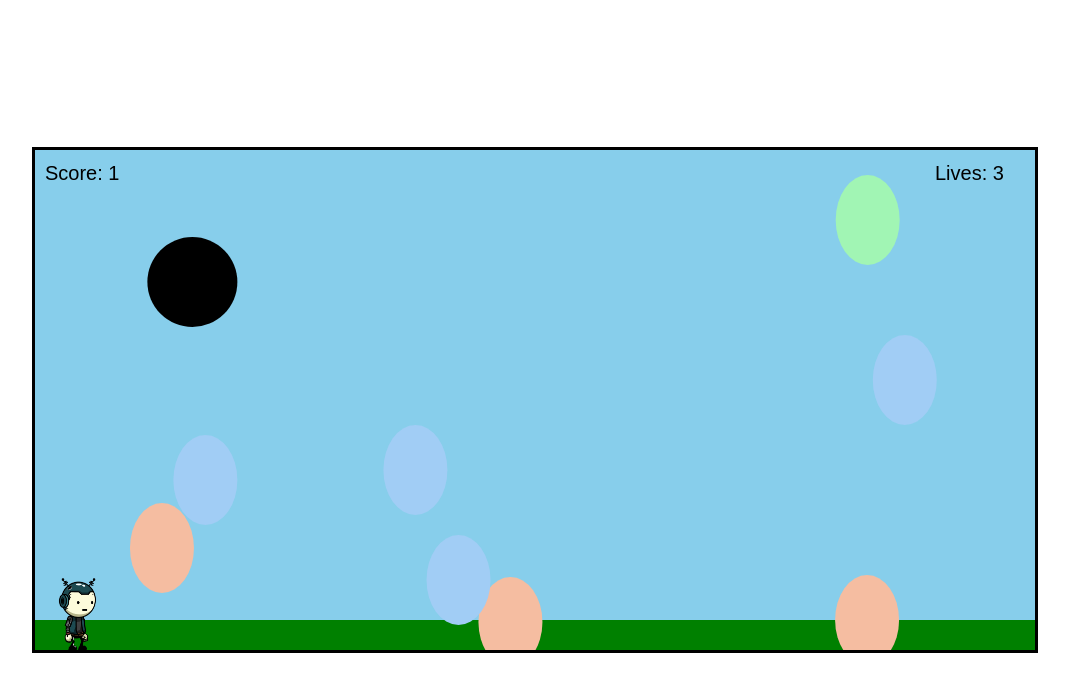
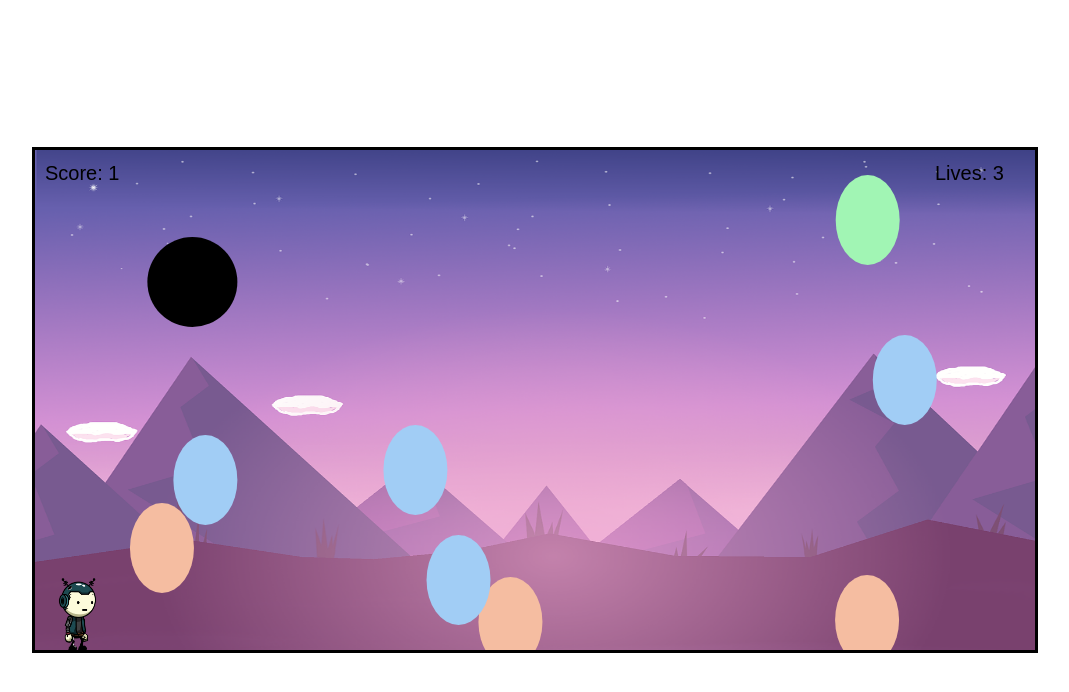
Before and after one commit to PSlomkaa/Easter-game, a plain HTML site: page CanvasPro-main/index.html in a window 1280 px wide. Shown: the whole page, without its empty margins (105-1174 px from the left). Drawn offline with Linux system fonts and the light colour scheme.

Commit message:
background on main

```diff
--- a/CanvasPro-main/index.html
+++ b/CanvasPro-main/index.html
@@ -1,16 +1,16 @@
 <!DOCTYPE html>
 <html lang="en">
-<head>
-    <meta charset="UTF-8">
-    <meta name="viewport" content="width=device-width, initial-scale=1.0">
+  <head>
+    <meta charset="UTF-8" />
+    <meta name="viewport" content="width=device-width, initial-scale=1.0" />
     <title>Document</title>
-    <link rel="stylesheet" href="style.css">
-</head>
-<body>
+    <link rel="stylesheet" href="style.css" />
+  </head>
+  <body>
     <canvas id="canvas1"></canvas>
 
-    <img src="img/skeleton-00_idle_00.png" id="player">
-
+    <img src="img/skeleton-00_idle_00.png" id="player" />
+    <img src="img/the-background-2819000_1280.png" id="bg" style="display: none;"/>
     <script src="main.js" type="module"></script>
-</body>
+  </body>
 </html>
--- a/CanvasPro-main/main.js
+++ b/CanvasPro-main/main.js
@@ -1,9 +1,9 @@
 import { Player } from "./player.js";
 import { InputHandler } from "./input.js";
 
-window.addEventListener('load', function () {
-    const canvas = document.getElementById('canvas1');
-    const ctx = canvas.getContext('2d');
+window.addEventListener("load", function () {
+  const canvas = document.getElementById("canvas1");
+  const ctx = canvas.getContext("2d");
   canvas.height = 500;
   canvas.width = 1000;
 
@@ -18,6 +18,7 @@ window.addEventListener('load', function () {
       this.score = 0;
       this.lives = 3; // Added lives attribute
       this.isGameOver = false;
+      this.backgroundImage = document.getElementById("bg");
     }
 
     update() {
@@ -26,8 +27,8 @@ window.addEventListener('load', function () {
       this.player.update(this.input.keys);
 
       // Update egg and bomb positions
-            this.eggs.forEach((egg, index) => egg.y += 2);
-            this.bombs.forEach((bomb, index) => bomb.y += 2);
+      this.eggs.forEach((egg, index) => (egg.y += 2));
+      this.bombs.forEach((bomb, index) => (bomb.y += 2));
 
       // Remove off-screen eggs and bombs
       this.eggs = this.eggs.filter((egg) => egg.y < this.height);
@@ -39,7 +40,11 @@ window.addEventListener('load', function () {
       // Randomly spawn eggs and bombs
       if (Math.random() < 0.04) {
         const eggColor = getRandomColor();
-                this.eggs.push({ x: Math.random() * this.width, y: 0, color: eggColor });
+        this.eggs.push({
+          x: Math.random() * this.width,
+          y: 0,
+          color: eggColor,
+        });
       }
 
       if (Math.random() < 0.005) {
@@ -89,13 +94,8 @@ window.addEventListener('load', function () {
     }
 
     draw(context) {
-            // Draw background (sky)
-            ctx.fillStyle = '#87CEEB'; // Sky blue color
-            ctx.fillRect(0, 0, this.width, this.height);
-
-            // Draw ground
-            ctx.fillStyle = 'green'; // Saddle brown color
-            ctx.fillRect(0, this.height - 30, this.width, 30);
+      //Draw background
+      this.drawBackground();
 
       // Draw eggs
       this.eggs.forEach((egg) => this.drawEgg(egg.x, egg.y, egg.color));
@@ -127,7 +127,7 @@ window.addEventListener('load', function () {
     drawBomb(x, y) {
       ctx.beginPath();
       ctx.arc(x, y, 45, 0, Math.PI * 2);
-            ctx.fillStyle = '#000';
+      ctx.fillStyle = "#000";
       ctx.fill();
       ctx.closePath();
     }
@@ -136,6 +136,10 @@ window.addEventListener('load', function () {
       ctx.font = "20px Arial";
       ctx.fillStyle = "#000";
       ctx.fillText("Score: " + this.score, 10, 30);
+    }
+
+    drawBackground() {
+      ctx.drawImage(this.backgroundImage, 0, 0, this.width, this.height);
     }
 
     drawLives() {
@@ -157,7 +161,7 @@ window.addEventListener('load', function () {
   animate();
 
   function getRandomColor() {
-        const colors = ['#f5bda1', '#a1cdf5', '#a1f5b4']; // Add more colors as needed
+    const colors = ["#f5bda1", "#a1cdf5", "#a1f5b4"]; // Add more colors as needed
     return colors[Math.floor(Math.random() * colors.length)];
   }
 
@@ -168,6 +172,10 @@ window.addEventListener('load', function () {
     ctx.font = "30px Arial";
     ctx.fillStyle = "#000";
     ctx.fillText("Game Over", canvas.width / 2 - 100, canvas.height / 2 - 50);
-        ctx.fillText("Score: " + game.score, canvas.width / 2 - 70, canvas.height / 2);
+    ctx.fillText(
+      "Score: " + game.score,
+      canvas.width / 2 - 70,
+      canvas.height / 2
+    );
   }
 });
```
Also changed, not shown: CanvasPro-main/img/the-background-2819000_1280.png (added). Lines whose indentation alone changed are shown as unchanged.
